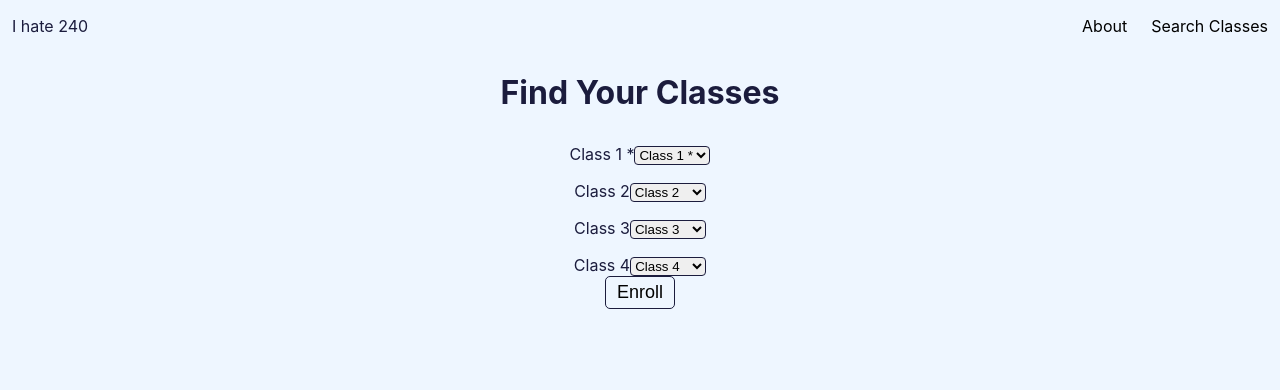
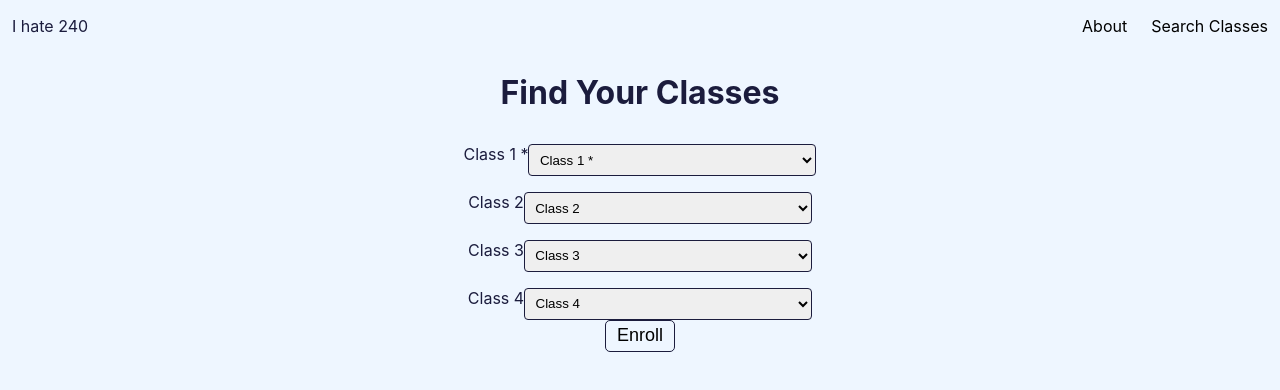
Before and after one commit to isabellehuangg/pset-collab, a React (Create React App) app in the folder client/: page /search in a window 1280 px wide. Shown: the top 390 px of the page. Built offline with nearby package versions, Linux system fonts and the light colour scheme.

Commit message:
DB start

```diff
--- a/client/src/Components/ClassSearch.js
+++ b/client/src/Components/ClassSearch.js
@@ -8,7 +8,7 @@ const ClassSearch = () => {
             <h1>Find Your Classes</h1>
             <form>
             {classes.map((classItem) => (
-                <div key={classItem.id}>
+                <div className="class-wrapper" key={classItem.id}>
                 <label htmlFor={classItem.id} className="selectClass">{classItem.label}</label>
                     <select id="classes" className="select-box">
                         <option disabled selected value> {classItem.label} </option>
--- a/client/src/Components/Home.js
+++ b/client/src/Components/Home.js
@@ -1,4 +1,21 @@
+// db
+import React, { useState, useEffect } from 'react';
+import axios from "axios";
+
+
 const Home = () => {
+    const [items, setItems] = useState([]);
+
+    useEffect(() => {
+      axios.get("/api/items")
+      .then(response => setItems(response.data))
+      .catch(error => console.error(error))
+    }, []);
+
+    items.map(item => (
+      console.log(item.id)
+    ));
+
     return (
       <div className="Home">
         <h1 className="title">Unlock Your Academic Journey</h1>
@@ -11,6 +28,16 @@ const Home = () => {
                 <button className="button">Sign Up</button>
             </a>
         </div>
+        <div>
+        <ul>
+          {items.map(item => (
+            <li key={item._id}>
+              <h3>{item.first}</h3>
+              <h3>{item.last}</h3>
+            </li>
+          ))}
+        </ul>
+      </div>
       </div>
     );
   }
--- a/client/src/index.css
+++ b/client/src/index.css
@@ -147,4 +147,15 @@ input:focus {
 .select-box {
   border: 1.5px solid #1b1c3d;
   border-radius: 4px;
+  padding: 0.4rem;
+  width: 18rem;
 }
+
+.class-wrapper {
+  display: flex;
+  justify-content: center;
+}
+
+.class-wrapper > select {
+  justify-self: flex-end;
+}
```
